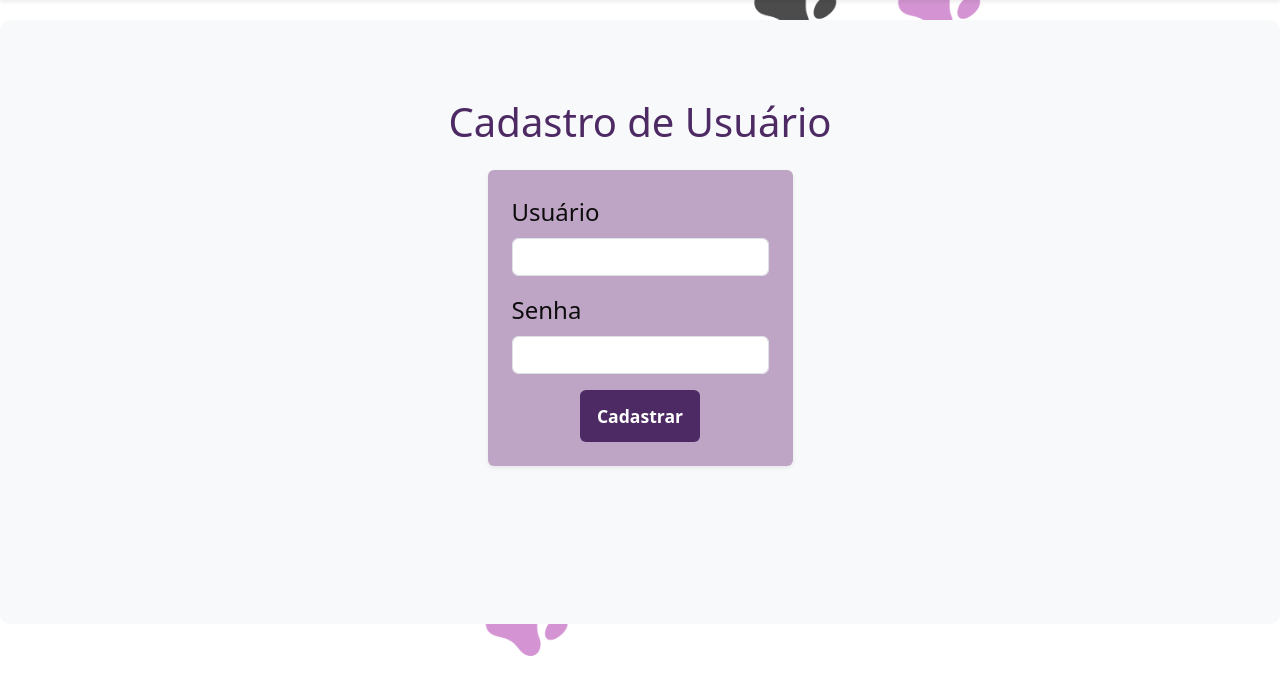
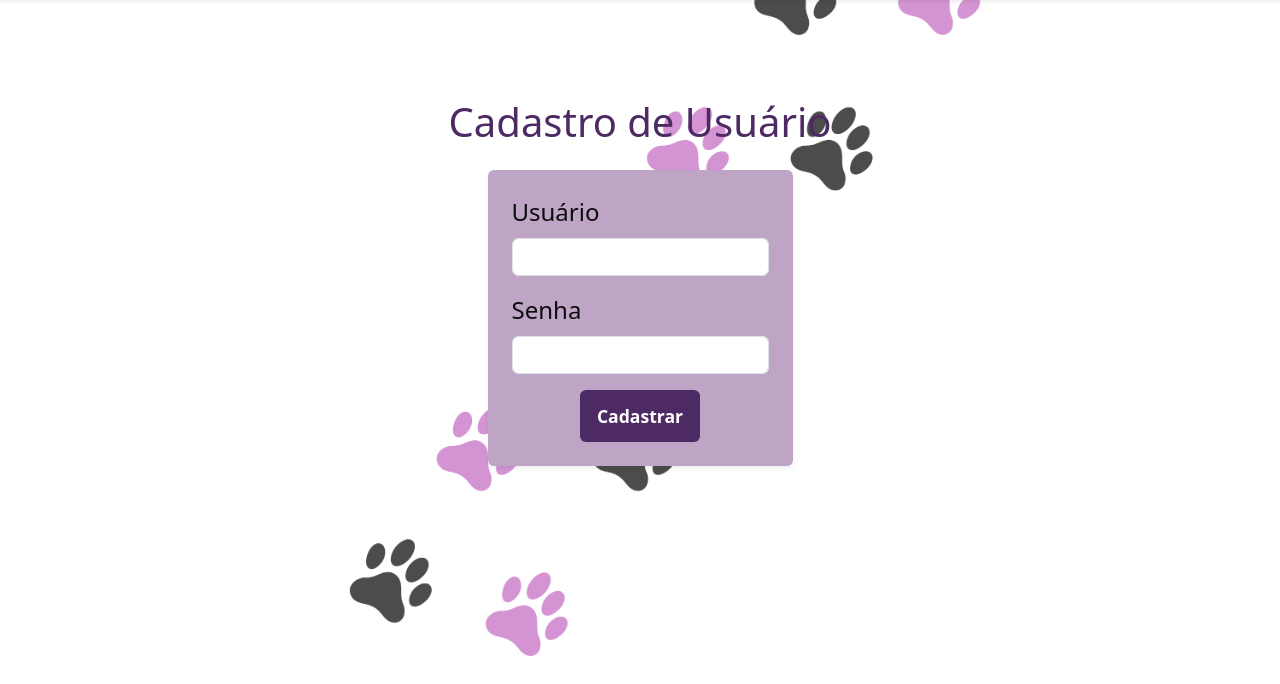
Before and after one commit to santos-joao/Adocao.Animais, a Flask app: page /cadastro in a window 1280 px wide. Shown: the part 116-800 px from the top of the page. Run offline with Flask 3, Linux system fonts and the light colour scheme.

Commit message:
Finalização do Login e Cadastro
Feito importação da foto no fundo

```diff
--- a/static/style.css
+++ b/static/style.css
@@ -221,7 +221,7 @@
   padding: 30px 40px;
   border-radius: 10px;
   margin-top: 20px;
-  background: #bfa5c5;
+  background-color: transparent !important;
 }
 
 form {
```
